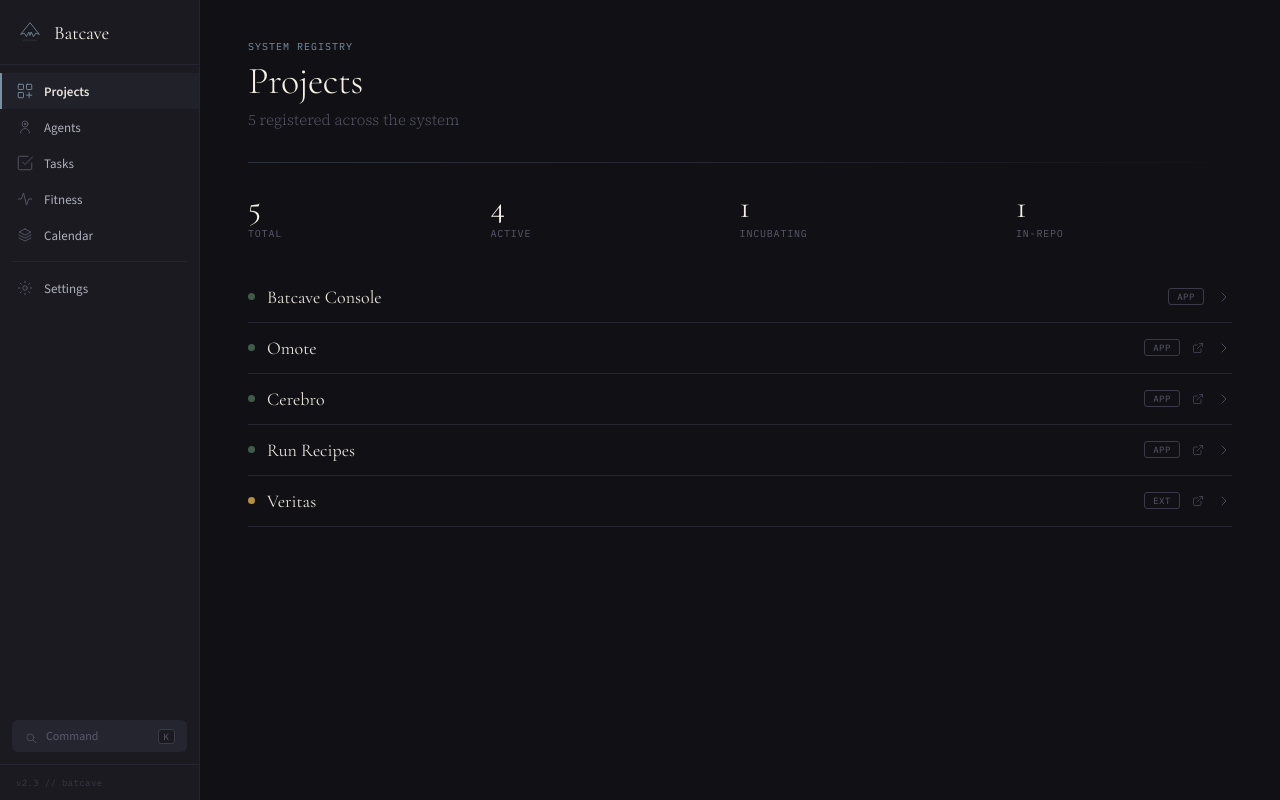
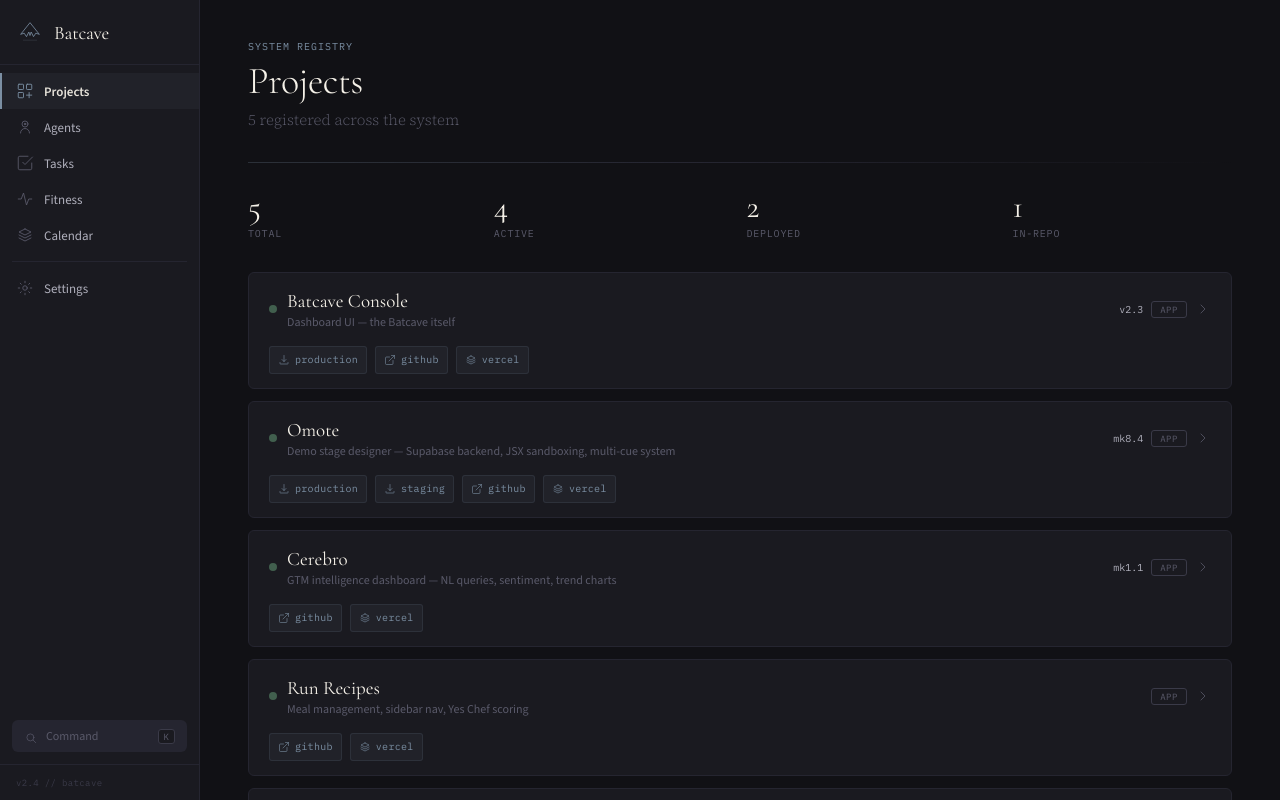
Before and after one commit to anthonyschroeck-wq/batcave, a React (Vite) app in the folder packages/console/: page / in a window 1280 px wide. Built offline with nearby package versions, Linux system fonts and the light colour scheme; the HTML template or start-up script is replaced by a standard one.

Commit message:
feat: project dashboard with deploy status, URLs, git info, version tracking

```diff
--- a/packages/console/src/App.jsx
+++ b/packages/console/src/App.jsx
@@ -45,14 +45,59 @@ function useMobile(breakpoint = 768) {
   return isMobile;
 }
 
-// ─── Manifest ────────────────────────────────────────────────────
+// ─── Manifest (enriched with git + vercel data) ─────────────────
 const manifest = {
   projects: [
-    { slug: "console", name: "Batcave Console", status: "active", type: "app", migrated: true, deploy: "https://batcave-sage.vercel.app", notes: "Dashboard UI — the Batcave itself" },
-    { slug: "omote", name: "Omote", status: "active", type: "app", migrated: false, deploy: "https://omote-one.vercel.app", notes: "Demo stage designer — Supabase backend, JSX sandboxing, multi-cue system" },
-    { slug: "cerebro", name: "Cerebro", status: "active", type: "app", migrated: false, deploy: null, notes: "GTM intelligence dashboard — NL queries, sentiment, trend charts" },
-    { slug: "run-recipes", name: "Run Recipes", status: "active", type: "app", migrated: false, deploy: null, notes: "Meal management, sidebar nav, Yes Chef scoring" },
-    { slug: "veritas", name: "Veritas", status: "incubating", type: "extension", migrated: false, deploy: null, notes: "Chrome extension — AI content detection, Manifest V3" },
+    {
+      slug: "console", name: "Batcave Console", status: "active", type: "app", migrated: true,
+      notes: "Dashboard UI — the Batcave itself",
+      repo: "anthonyschroeck-wq/batcave",
+      version: "v2.3",
+      production: { url: "https://batcave-sage.vercel.app", state: "READY" },
+      staging: null,
+      git: { branch: "main", sha: "cbb0c03", message: "feat: mobile-first console v2.3", date: "2026-03-08" },
+      vercel: { inspector: "https://vercel.com/anthonyschroeck-wqs-projects/batcave" },
+      github: "https://github.com/anthonyschroeck-wq/batcave",
+    },
+    {
+      slug: "omote", name: "Omote", status: "active", type: "app", migrated: false,
+      notes: "Demo stage designer — Supabase backend, JSX sandboxing, multi-cue system",
+      repo: "anthonyschroeck-wq/omote",
+      version: "mk8.4",
+      production: { url: "https://omote-one.vercel.app", state: "READY" },
+      staging: { url: "https://omote-one-dev.vercel.app", state: "READY" },
+      git: { branch: "main", sha: "ba9f241", message: "Omote mk8.4 — Merge dev to main", date: "2026-03-08" },
+      vercel: { inspector: "https://vercel.com/anthonyschroeck-wqs-projects/omote" },
+      github: "https://github.com/anthonyschroeck-wq/omote",
+    },
+    {
+      slug: "cerebro", name: "Cerebro", status: "active", type: "app", migrated: false,
+      notes: "GTM intelligence dashboard — NL queries, sentiment, trend charts",
+      repo: "anthonyschroeck-wq/cerebro",
+      version: "mk1.1",
+      production: null,
+      staging: null,
+      git: { branch: "main", sha: "a603815", message: "add three.js types", date: "2026-02-22" },
+      vercel: { inspector: "https://vercel.com/anthonyschroeck-wqs-projects/cerebro" },
+      github: "https://github.com/anthonyschroeck-wq/cerebro",
+    },
+    {
+      slug: "run-recipes", name: "Run Recipes", status: "active", type: "app", migrated: false,
+      notes: "Meal management, sidebar nav, Yes Chef scoring",
+      repo: "anthonyschroeck-wq/run-recipes",
+      version: null,
+      production: null,
+      staging: null,
+      git: { branch: "main", sha: "36e4456", message: "Update App.jsx", date: "2026-02-27" },
+      vercel: { inspector: "https://vercel.com/anthonyschroeck-wqs-projects/run-recipes" },
+      github: "https://github.com/anthonyschroeck-wq/run-recipes",
+    },
+    {
+      slug: "veritas", name: "Veritas", status: "incubating", type: "extension", migrated: false,
+      notes: "Chrome extension — AI content detection, Manifest V3",
+      repo: null, version: null, production: null, staging: null,
+      git: null, vercel: null, github: null,
+    },
   ],
 };
 
@@ -270,76 +315,162 @@ function NavItem({ icon, label, active, collapsed, onClick, isMobile }) {
 }
 
 // ─── Project Row ─────────────────────────────────────────────────
-function ProjectRow({ project, index, isMobile }) {
+// ─── Deploy Badge ────────────────────────────────────────────────
+function DeployBadge({ state }) {
+  const colors = { READY: C.success, BUILDING: C.caution, QUEUED: C.caution, ERROR: C.danger };
+  const labels = { READY: "live", BUILDING: "building", QUEUED: "queued", ERROR: "error" };
+  const c = colors[state] || C.iron;
+  return (
+    <span style={{
+      display: "inline-flex", alignItems: "center", gap: "5px",
+      fontFamily: F.mono, fontSize: "10px", letterSpacing: "0.04em", color: c,
+    }}>
+      <span style={{
+        width: "6px", height: "6px", borderRadius: "50%", backgroundColor: c,
+        animation: state === "READY" ? "breathe 3s ease-in-out infinite" : "none",
+      }} />
+      {labels[state] || state?.toLowerCase()}
+    </span>
+  );
+}
+
+// ─── Link Chip ──────────────────────────────────────────────────
+function LinkChip({ href, label, icon }) {
+  return (
+    <a href={href} target="_blank" rel="noopener noreferrer" style={{
+      display: "inline-flex", alignItems: "center", gap: "5px",
+      fontFamily: F.mono, fontSize: "10px", letterSpacing: "0.03em",
+      color: C.amber, textDecoration: "none",
+      padding: "3px 8px", borderRadius: "3px",
+      backgroundColor: C.amberSubtle, border: `1px solid ${C.amberGlow}`,
+      minHeight: "28px",
+      transition: "background-color 0.2s ease, border-color 0.2s ease",
+    }}
+      onMouseEnter={e => { e.currentTarget.style.backgroundColor = C.amberGlow; e.currentTarget.style.borderColor = C.amber; }}
+      onMouseLeave={e => { e.currentTarget.style.backgroundColor = C.amberSubtle; e.currentTarget.style.borderColor = C.amberGlow; }}
+    >
+      {icon && <span style={{ width: "12px", height: "12px", display: "flex" }}>{icon}</span>}
+      {label}
+    </a>
+  );
+}
+
+// ─── Project Card ────────────────────────────────────────────────
+function ProjectCard({ project, index, isMobile }) {
   const [expanded, setExpanded] = useState(false);
-  const [hovered, setHovered] = useState(false);
   const sc = statusConfig[project.status];
+  const p = project;
+
+  const mono = (text, color) => (
+    <span style={{ fontFamily: F.mono, fontSize: isMobile ? "11px" : "10px", color: color || C.iron }}>{text}</span>
+  );
 
   return (
-    <div style={{ animation: `fadeUp 0.35s ease ${0.04 * index}s both` }}>
-      <div onClick={() => setExpanded(!expanded)}
-        onMouseEnter={() => setHovered(true)} onMouseLeave={() => setHovered(false)}
-        style={{
-          display: "flex", alignItems: "center", gap: isMobile ? "10px" : "12px",
-          padding: isMobile ? "16px 0" : "14px 0",
-          borderBottom: `1px solid ${C.stone}`,
-          cursor: "pointer", minHeight: isMobile ? "52px" : undefined,
-        }}>
+    <div style={{
+      backgroundColor: C.cavern, border: `1px solid ${C.stone}`, borderRadius: "6px",
+      overflow: "hidden", transition: "border-color 0.3s ease",
+      animation: `fadeUp 0.35s ease ${0.06 * index}s both`,
+    }}
+      onMouseEnter={e => e.currentTarget.style.borderColor = C.slate}
+      onMouseLeave={e => e.currentTarget.style.borderColor = C.stone}
+    >
+      {/* Header row */}
+      <div onClick={() => setExpanded(!expanded)} style={{
+        display: "flex", alignItems: "center", gap: "10px",
+        padding: isMobile ? "16px" : "16px 20px",
+        cursor: "pointer",
+      }}>
         <div style={{
-          width: "7px", height: "7px", borderRadius: "50%",
-          backgroundColor: sc.color, flexShrink: 0,
-          animation: project.status === "active" ? "breathe 3s ease-in-out infinite" : "none",
+          width: "8px", height: "8px", borderRadius: "50%", backgroundColor: sc.color, flexShrink: 0,
+          animation: p.status === "active" ? "breathe 3s ease-in-out infinite" : "none",
         }} />
-        <div style={{
-          fontFamily: F.display, fontSize: isMobile ? "19px" : "18px", flex: 1,
-          color: hovered ? C.cream : C.parchment, transition: "color 0.2s ease",
-        }}>{project.name}</div>
-
-        {/* Type badge - hide on very small screens to save space */}
-        {!isMobile && (
+        <div style={{ flex: 1 }}>
+          <div style={{ fontFamily: F.display, fontSize: isMobile ? "20px" : "19px", color: C.cream }}>{p.name}</div>
+          <div style={{ fontFamily: F.sans, fontSize: "12px", color: C.iron, marginTop: "2px" }}>{p.notes}</div>
+        </div>
+        <div style={{ display: "flex", alignItems: "center", gap: "8px", flexShrink: 0 }}>
+          {p.version && mono(p.version, C.fog)}
           <span style={{
             fontFamily: F.mono, fontSize: "9px", letterSpacing: "0.06em",
             padding: "2px 8px", border: `1px solid ${C.slate}`, borderRadius: "3px", color: C.iron,
-          }}>{typeLabels[project.type]}</span>
-        )}
-
-        {!project.migrated && !isMobile && (
-          <span style={{ width: "12px", height: "12px", color: C.iron, display: "flex" }}>{I.external}</span>
-        )}
-
-        <span style={{
-          width: "16px", height: "16px", color: hovered ? C.amber : C.iron,
-          transform: expanded ? "rotate(90deg)" : "rotate(0)",
-          transition: "transform 0.2s ease, color 0.2s ease", display: "flex", flexShrink: 0,
-        }}>{I.chevron}</span>
+          }}>{typeLabels[p.type]}</span>
+          <span style={{
+            width: "16px", height: "16px", color: C.iron,
+            transform: expanded ? "rotate(90deg)" : "rotate(0)",
+            transition: "transform 0.2s ease", display: "flex", flexShrink: 0,
+          }}>{I.chevron}</span>
+        </div>
       </div>
 
+      {/* Quick links bar — always visible */}
+      {(p.production || p.staging || p.github) && (
+        <div style={{
+          display: "flex", gap: "8px", flexWrap: "wrap",
+          padding: isMobile ? "0 16px 14px" : "0 20px 14px",
+        }}>
+          {p.production && (
+            <LinkChip href={p.production.url} label="production" icon={I.deploy} />
+          )}
+          {p.staging && (
+            <LinkChip href={p.staging.url} label="staging" icon={I.deploy} />
+          )}
+          {p.github && (
+            <LinkChip href={p.github} label="github" icon={I.external} />
+          )}
+          {p.vercel && (
+            <LinkChip href={p.vercel.inspector} label="vercel" icon={I.layers} />
+          )}
+        </div>
+      )}
+
+      {/* Expanded detail panel */}
       {expanded && (
         <div style={{
-          padding: isMobile ? "14px 0 14px 16px" : "14px 0 14px 19px",
-          borderBottom: `1px solid ${C.stone}`,
-          borderLeft: `2px solid ${C.amber}`, paddingLeft: "16px",
+          borderTop: `1px solid ${C.stone}`,
+          padding: isMobile ? "14px 16px" : "16px 20px",
           animation: "fadeUp 0.2s ease both",
         }}>
-          <div style={{
-            fontFamily: F.body, fontSize: "14px", fontWeight: 300,
-            color: C.fog, lineHeight: 1.6, marginBottom: "12px",
-          }}>{project.notes}</div>
+          {/* Deploy status row */}
+          {(p.production || p.staging) && (
+            <div style={{ display: "flex", gap: isMobile ? "16px" : "32px", marginBottom: "14px", flexWrap: "wrap" }}>
+              {p.production && (
+                <div>
+                  <div style={{ fontFamily: F.mono, fontSize: "9px", letterSpacing: "0.08em", textTransform: "uppercase", color: C.iron, marginBottom: "4px" }}>Production</div>
+                  <DeployBadge state={p.production.state} />
+                </div>
+              )}
+              {p.staging && (
+                <div>
+                  <div style={{ fontFamily: F.mono, fontSize: "9px", letterSpacing: "0.08em", textTransform: "uppercase", color: C.iron, marginBottom: "4px" }}>Staging</div>
+                  <DeployBadge state={p.staging.state} />
+                </div>
+              )}
+            </div>
+          )}
+
+          {/* Git info */}
+          {p.git && (
+            <div style={{
+              backgroundColor: C.obsidian, borderRadius: "4px",
+              padding: isMobile ? "12px" : "12px 14px",
+              fontFamily: F.mono, fontSize: isMobile ? "11px" : "10px",
+              lineHeight: 1.7, color: C.fog,
+            }}>
+              <div><span style={{ color: C.iron }}>branch:</span> <span style={{ color: C.parchment }}>{p.git.branch}</span></div>
+              <div><span style={{ color: C.iron }}>commit:</span> <span style={{ color: C.amber }}>{p.git.sha}</span> <span style={{ color: C.iron }}>{p.git.date}</span></div>
+              <div style={{ color: C.fog, marginTop: "4px" }}>{p.git.message}</div>
+            </div>
+          )}
+
+          {/* Meta row */}
           <div style={{
             display: "flex", gap: isMobile ? "12px" : "20px", flexWrap: "wrap",
-            fontFamily: F.mono, fontSize: isMobile ? "11px" : "10px", color: C.iron,
+            fontFamily: F.mono, fontSize: "10px", color: C.iron, marginTop: "12px",
           }}>
             <span>status: <span style={{ color: sc.color }}>{sc.label.toLowerCase()}</span></span>
-            {isMobile && <span style={{
-              fontFamily: F.mono, fontSize: "10px", padding: "1px 6px",
-              border: `1px solid ${C.slate}`, borderRadius: "3px", color: C.iron,
-            }}>{typeLabels[project.type]}</span>}
-            <span>slug: {project.slug}</span>
-            {project.deploy && (
-              <a href={project.deploy} target="_blank" rel="noopener noreferrer"
-                style={{ color: C.amber, textDecoration: "none" }}>deployed</a>
-            )}
-            {project.migrated && <span style={{ color: C.success }}>in-repo</span>}
+            <span>slug: {p.slug}</span>
+            {p.repo && <span>repo: {p.repo.split("/")[1]}</span>}
+            {p.migrated && <span style={{ color: C.success }}>in-repo</span>}
           </div>
         </div>
       )}
@@ -347,13 +478,14 @@ function ProjectRow({ project, index, isMobile }) {
   );
 }
 
-// ─── Projects Module ─────────────────────────────────────────────
+// ─── Projects Module (Dashboard) ─────────────────────────────────
 function ProjectsModule({ isMobile }) {
   const active = manifest.projects.filter(p => p.status === "active");
-  const incubating = manifest.projects.filter(p => p.status !== "active");
+  const deployed = manifest.projects.filter(p => p.production?.state === "READY");
 
   return (
     <div>
+      {/* Stats */}
       <div style={{
         display: "grid",
         gridTemplateColumns: isMobile ? "repeat(4, 1fr)" : "repeat(4, auto)",
@@ -363,7 +495,7 @@ function ProjectsModule({ isMobile }) {
         {[
           { label: "Total", value: manifest.projects.length },
           { label: "Active", value: active.length },
-          { label: "Incubating", value: incubating.length },
+          { label: "Deployed", value: deployed.length },
           { label: "In-Repo", value: manifest.projects.filter(p => p.migrated).length },
         ].map(stat => (
           <div key={stat.label}>
@@ -372,7 +504,11 @@ function ProjectsModule({ isMobile }) {
           </div>
         ))}
       </div>
-      {manifest.projects.map((p, i) => <ProjectRow key={p.slug} project={p} index={i} isMobile={isMobile} />)}
+
+      {/* Project cards */}
+      <div style={{ display: "flex", flexDirection: "column", gap: "12px" }}>
+        {manifest.projects.map((p, i) => <ProjectCard key={p.slug} project={p} index={i} isMobile={isMobile} />)}
+      </div>
     </div>
   );
 }
@@ -547,7 +683,7 @@ export default function BatcaveConsole() {
         <div style={{
           padding: isMobile ? "14px 20px" : "12px 16px", borderTop: `1px solid ${C.stone}`,
           fontFamily: F.mono, fontSize: "9px", color: C.slate, letterSpacing: "0.04em",
-        }}>v2.3 // batcave</div>
+        }}>v2.4 // batcave</div>
       )}
     </>
   );
```
